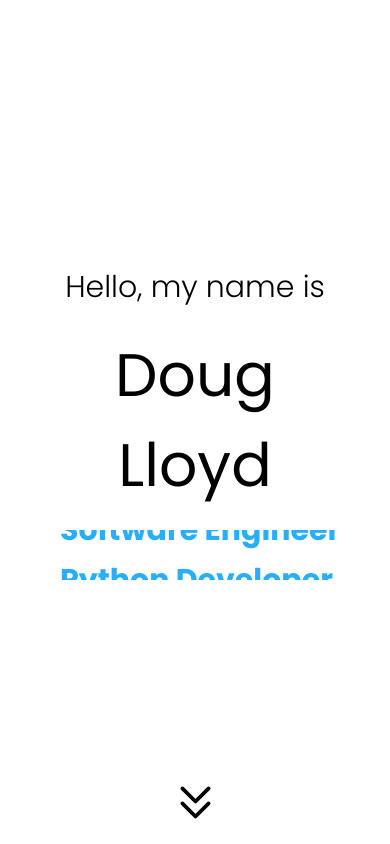
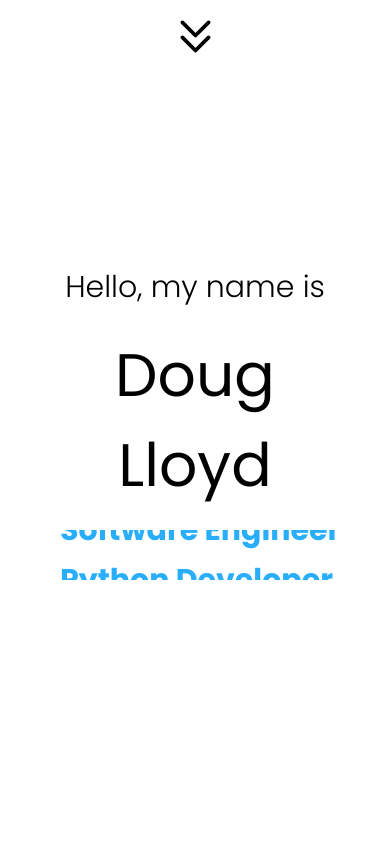
Before and after one commit to msi1995/Me, a React (Create React App) app: page / in a window 390 px wide. Shown: the top 844 px of the page. Built offline with nearby package versions, Linux system fonts and the light colour scheme.

Commit message:
arrow fix for mobile

```diff
--- a/src/components/intro/Introduction.jsx
+++ b/src/components/intro/Introduction.jsx
@@ -79,7 +79,8 @@ const intro_l_wrapper = css`
 `
 
 const chevronwrap = css`
-    display: flex;
+    position: absolute;
+    width: 45vw;
     height: 97vh;
     animation: bounce 4s ease-in-out infinite;
 
```
